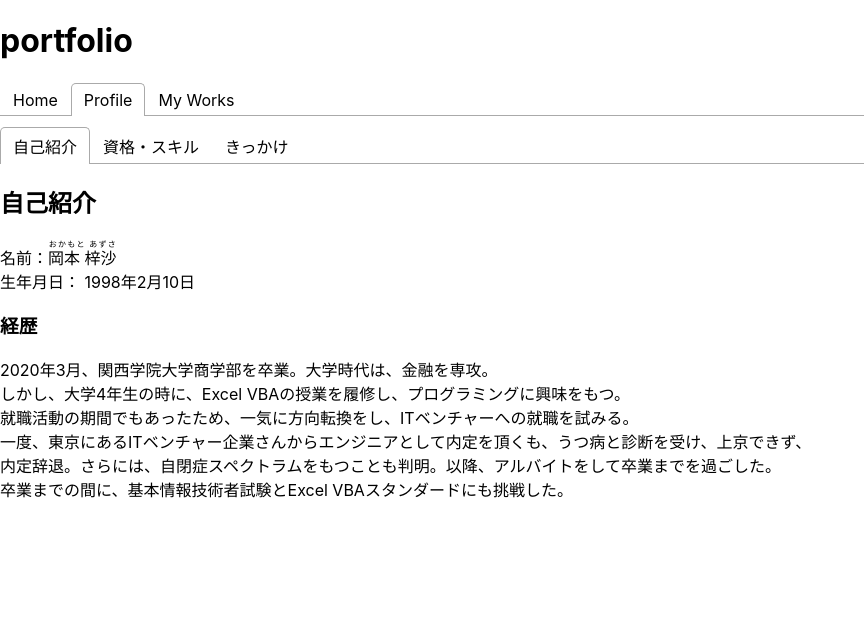
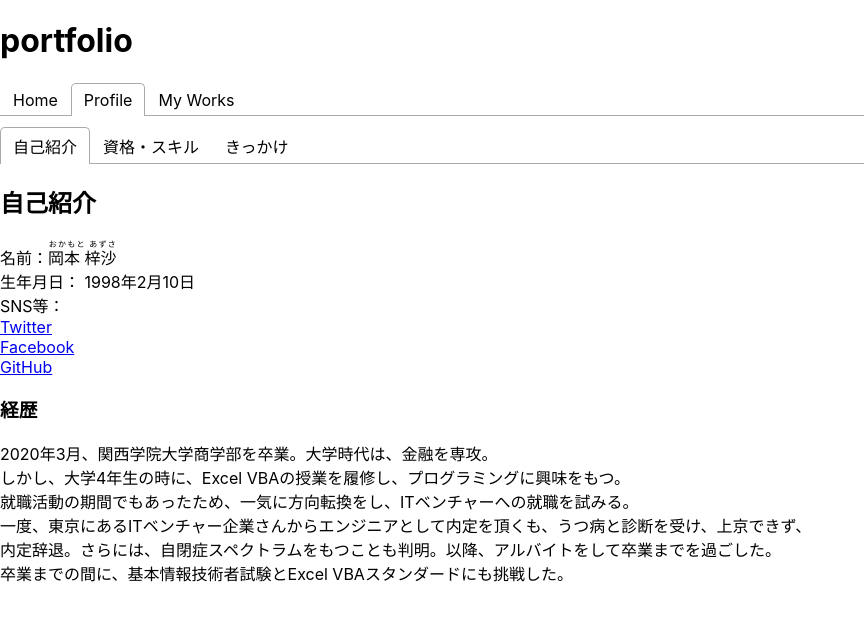
Before and after one commit to azufb/Portfolio, a React (Create React App) app in the folder portfolio/: page / in a window 1280 px wide. Both pictures are taken after a click on the tab "Profile". Shown: the top 620 px of the page, without its empty margins (0-864 px from the left). Built offline with nearby package versions, Linux system fonts and the light colour scheme.

Commit message:
snsリンクの追加

```diff
--- a/portfolio/src/components/profile.js
+++ b/portfolio/src/components/profile.js
@@ -16,6 +16,11 @@ class Profile extends Component {
             <span>生年月日：
                 1998年2月10日
             </span><br></br>
+            <span>SNS等：<br></br>
+                <a href="https://twitter.com/azu_proglove" target="_blank" rel="noopener noreferrer">Twitter</a><br></br>
+                <a href="https://www.facebook.com/profile.php?id=100006217548803" target="_blank" rel="noopener noreferrer">Facebook</a><br></br>
+                <a href="https://github.com/azufb" target="_blank" rel="noopener noreferrer">GitHub</a>
+            </span>
             <h3>経歴</h3>
             <p>
                 2020年3月、関西学院大学商学部を卒業。大学時代は、金融を専攻。<br></br>
```
